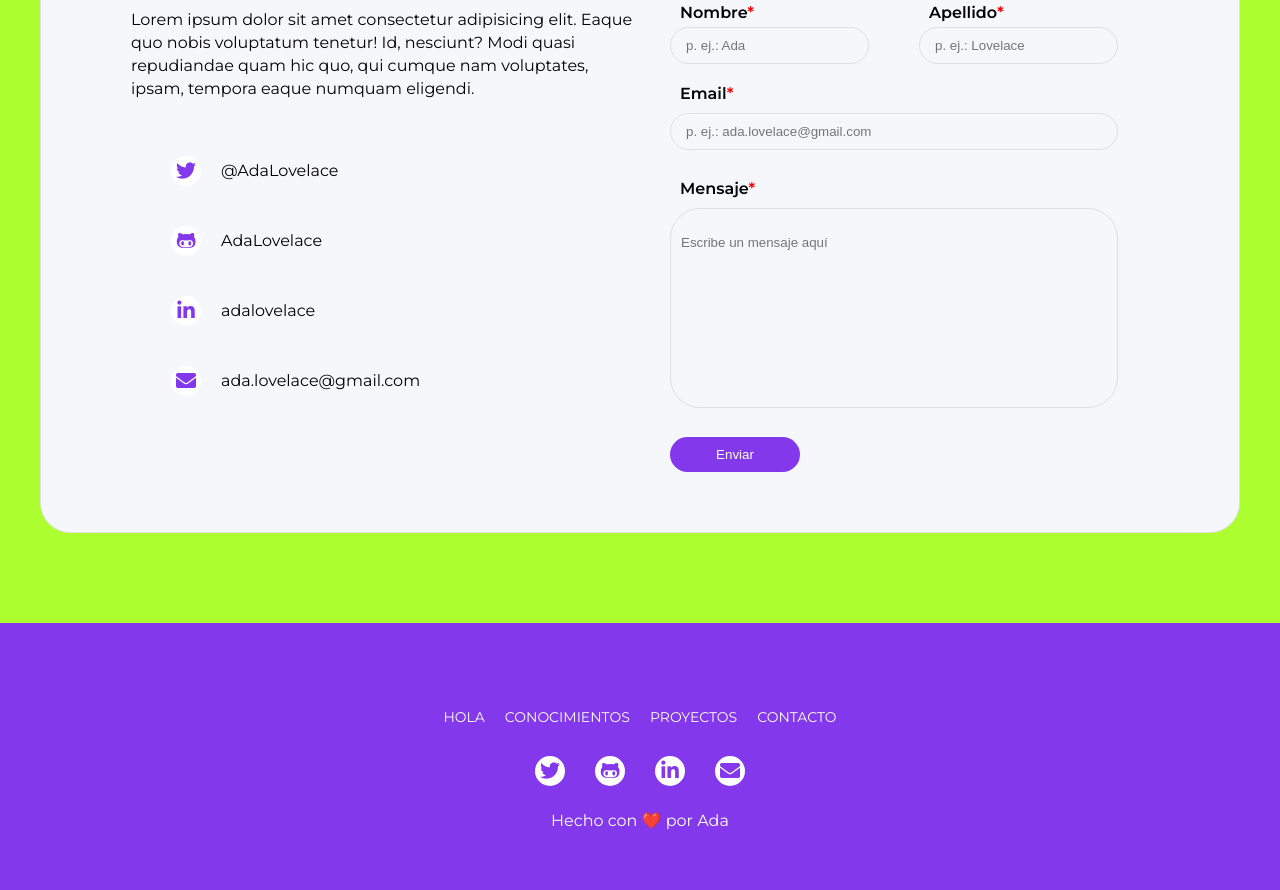
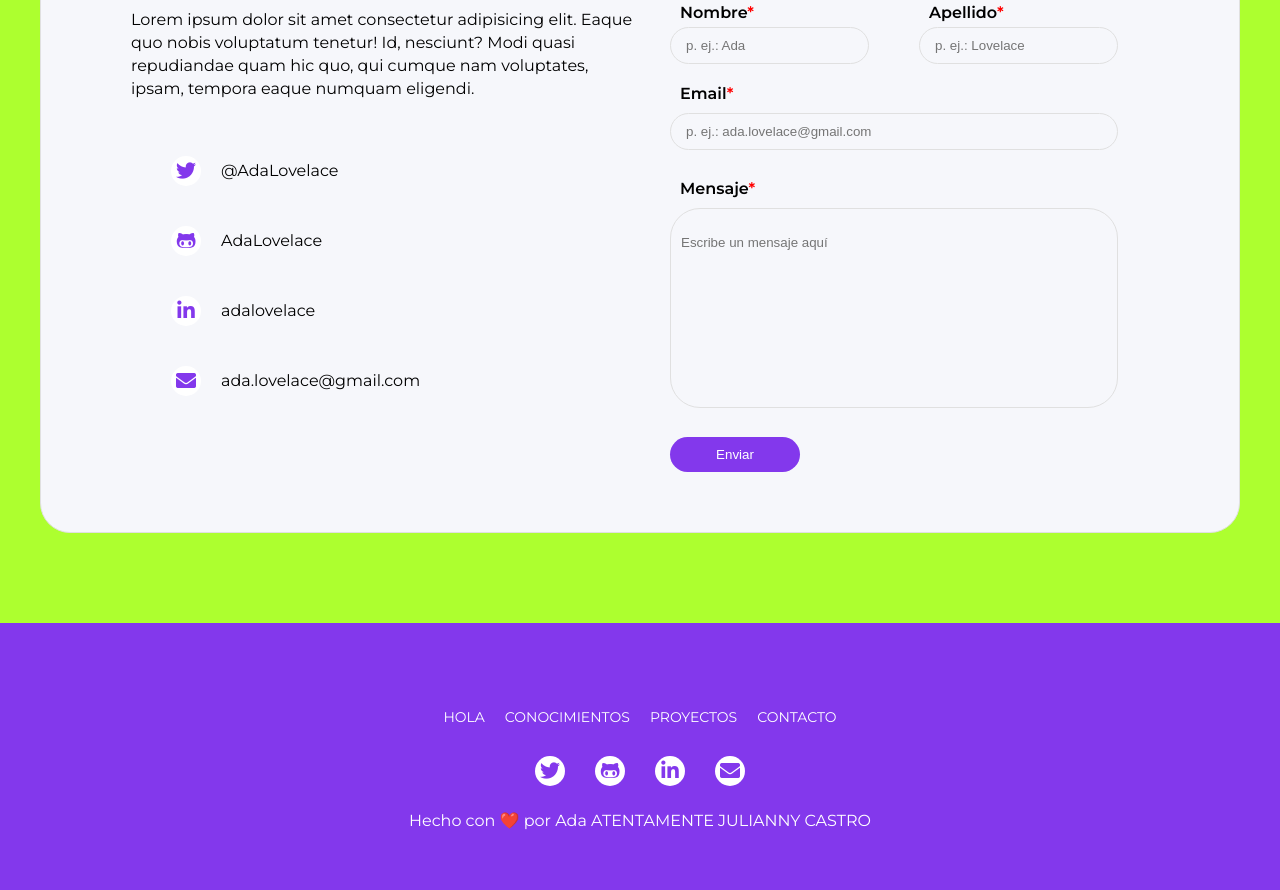
Before and after one commit to juliannycastrog/PortafolioAdaITW, a plain HTML site: page index.html in a window 1280 px wide. Shown: the part 3694-4584 px from the top of the page. Drawn offline with Linux system fonts and the light colour scheme.

Commit message:
Se agrega el mensaje en  el footer

```diff
--- a/index.html
+++ b/index.html
@@ -27,6 +27,7 @@
           </li>
         </ul>
       </nav>
+
     </header>
 
 
@@ -342,7 +343,7 @@
 </li>
 </ul>
 </div>
-Hecho con ❤️ por Ada
+Hecho con ❤️ por Ada ATENTAMENTE JULIANNY CASTRO
 </div>
 </footer>
 
```
